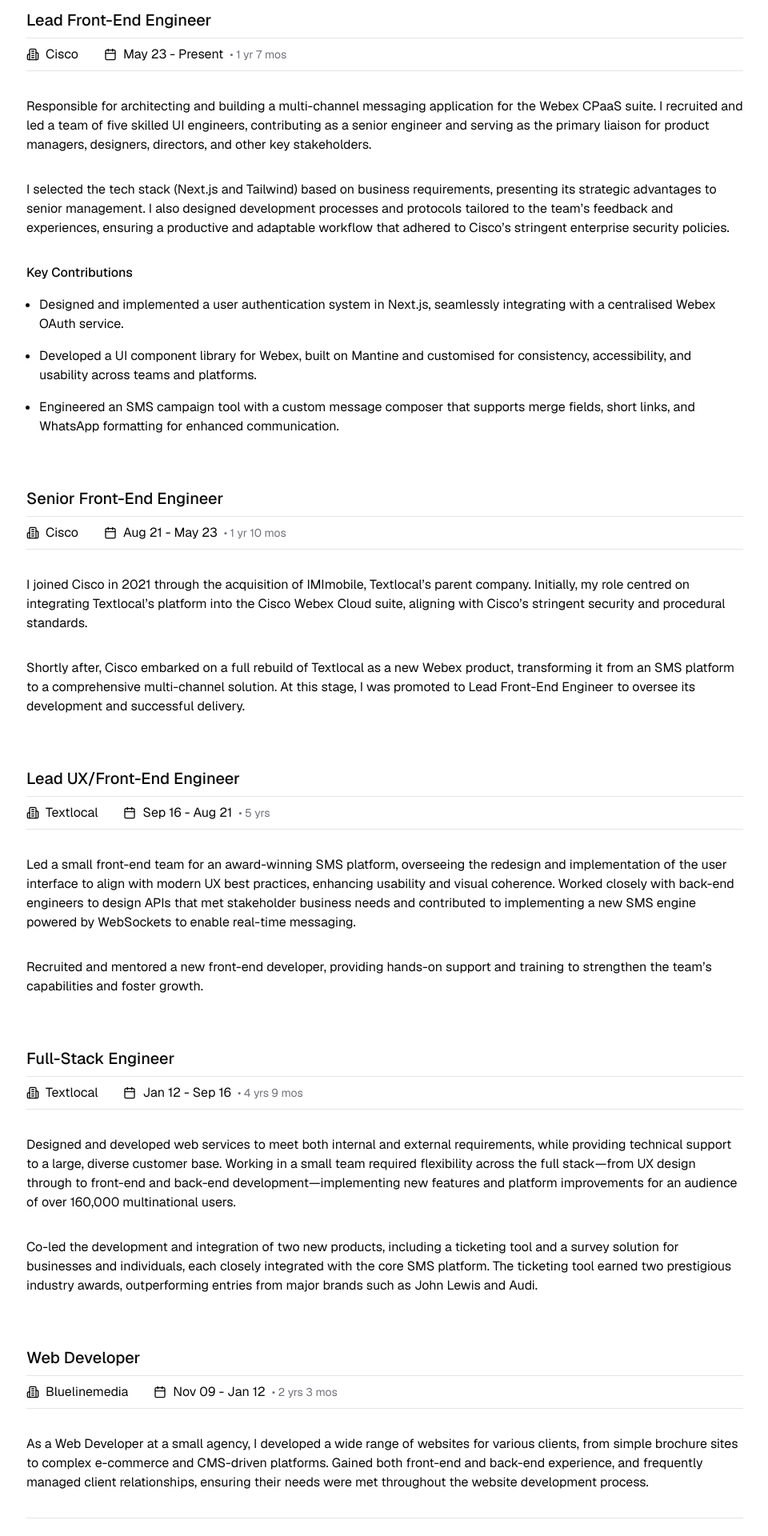
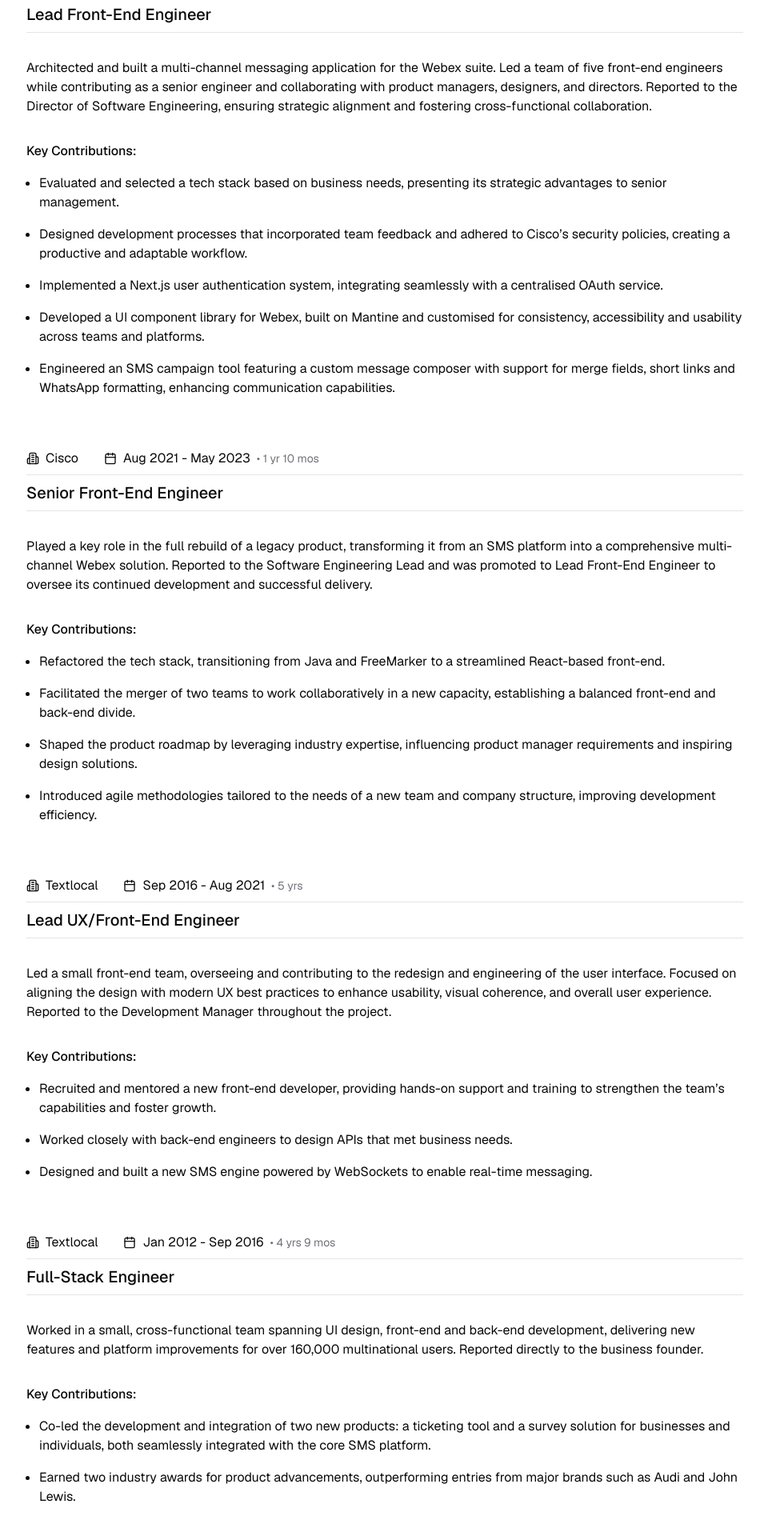
Before and after one commit to mwheelersmith/site, a Next.js app: page /resume in a window 1280 px wide. Shown: the part 820-2740 px from the top of the page at 80% size, without its empty margins (159-1119 px from the left). Built offline with nearby package versions, Linux system fonts and the light colour scheme.

Commit message:
Improvements to resume

```diff
--- a/app/layout.tsx
+++ b/app/layout.tsx
@@ -9,9 +9,9 @@
 import ThemeSwitcher from "@/components/theme-switcher";
 
 export const metadata: Metadata = {
-  title: "Miles Wheeler-Smith | UI Engineering Leader",
+  title: "Miles Wheeler-Smith | Lead Front-End Engineer",
   description:
-    "Miles is a seasoned front-end lead with over 15 years of experience developing SaaS applications.",
+    "Miles is a seasoned front-end lead with 15+ years of experience developing SaaS applications.",
 };
 
 export default function RootLayout({
--- a/app/resume/page.tsx
+++ b/app/resume/page.tsx
@@ -25,45 +25,46 @@
         <ExperienceSection>
           {/* Lead Front-End Engineer at Cisco */}
           <ExperienceHeading>
-            <ExperienceTitle>Lead Front-End Engineer</ExperienceTitle>
             <ExperienceDetails
               company="Cisco"
-              serviceDates="May 23 - Present"
-              serviceLength="1 yr 7 mos"
+              serviceDates="May 2023 - Dec 2024"
+              serviceLength="1 yr 8 mos"
             />
+            <ExperienceTitle>Lead Front-End Engineer</ExperienceTitle>
           </ExperienceHeading>
 
           <p>
-            Responsible for architecting and building a multi-channel messaging
-            application for the Webex CPaaS suite. I recruited and led a team of
-            five skilled UI engineers, contributing as a senior engineer and
-            serving as the primary liaison for product managers, designers,
-            directors, and other key stakeholders.
-          </p>
-
-          <p>
-            I selected the tech stack (Next.js and Tailwind) based on business
-            requirements, presenting its strategic advantages to senior
-            management. I also designed development processes and protocols
-            tailored to the team&rsquo;s feedback and experiences, ensuring a
-            productive and adaptable workflow that adhered to Cisco&rsquo;s
-            stringent enterprise security policies.
+            Architected and built a multi-channel messaging application for the
+            Webex suite. Led a team of five front-end engineers while
+            contributing as a senior engineer and collaborating with product
+            managers, designers, and directors. Reported to the Director of
+            Software Engineering, ensuring strategic alignment and fostering
+            cross-functional collaboration.
           </p>
 
           <ExperienceContributions>
             <ExperienceContributionsItem>
-              Designed and implemented a user authentication system in Next.js,
-              seamlessly integrating with a centralised Webex OAuth service.
+              Evaluated and selected a tech stack based on business needs,
+              presenting its strategic advantages to senior management.
+            </ExperienceContributionsItem>
+            <ExperienceContributionsItem>
+              Designed development processes that incorporated team feedback and
+              adhered to Cisco&rsquo;s security policies, creating a productive
+              and adaptable workflow.
+            </ExperienceContributionsItem>
+            <ExperienceContributionsItem>
+              Implemented a Next.js user authentication system, integrating
+              seamlessly with a centralised OAuth service.
             </ExperienceContributionsItem>
             <ExperienceContributionsItem>
               Developed a UI component library for Webex, built on Mantine and
-              customised for consistency, accessibility, and usability across
+              customised for consistency, accessibility and usability across
               teams and platforms.
             </ExperienceContributionsItem>
             <ExperienceContributionsItem>
-              Engineered an SMS campaign tool with a custom message composer
-              that supports merge fields, short links, and WhatsApp formatting
-              for enhanced communication.
+              Engineered an SMS campaign tool featuring a custom message
+              composer with support for merge fields, short links and WhatsApp
+              formatting, enhancing communication capabilities.
             </ExperienceContributionsItem>
           </ExperienceContributions>
         </ExperienceSection>
@@ -71,106 +72,129 @@
         <ExperienceSection>
           {/* Senior Front-End Engineer at Cisco */}
           <ExperienceHeading>
-            <ExperienceTitle>Senior Front-End Engineer</ExperienceTitle>
             <ExperienceDetails
               company="Cisco"
-              serviceDates="Aug 21 - May 23"
+              serviceDates="Aug 2021 - May 2023"
               serviceLength="1 yr 10 mos"
             />
+            <ExperienceTitle>Senior Front-End Engineer</ExperienceTitle>
           </ExperienceHeading>
 
           <p>
-            I joined Cisco in 2021 through the acquisition of IMImobile,
-            Textlocal&rsquo;s parent company. Initially, my role centred on
-            integrating Textlocal&rsquo;s platform into the Cisco Webex Cloud
-            suite, aligning with Cisco&rsquo;s stringent security and procedural
-            standards.
+            Played a key role in the full rebuild of a legacy product,
+            transforming it from an SMS platform into a comprehensive
+            multi-channel Webex solution. Reported to the Software Engineering
+            Lead and was promoted to Lead Front-End Engineer to oversee its
+            continued development and successful delivery.
           </p>
 
-          <p>
-            Shortly after, Cisco embarked on a full rebuild of Textlocal as a
-            new Webex product, transforming it from an SMS platform to a
-            comprehensive multi-channel solution. At this stage, I was promoted
-            to Lead Front-End Engineer to oversee its development and successful
-            delivery.
-          </p>
+          <ExperienceContributions>
+            <ExperienceContributionsItem>
+              Refactored the tech stack, transitioning from Java and FreeMarker
+              to a streamlined React-based front-end.
+            </ExperienceContributionsItem>
+            <ExperienceContributionsItem>
+              Facilitated the merger of two teams to work collaboratively in a
+              new capacity, establishing a balanced front-end and back-end
+              divide.
+            </ExperienceContributionsItem>
+            <ExperienceContributionsItem>
+              Shaped the product roadmap by leveraging industry expertise,
+              influencing product manager requirements and inspiring design
+              solutions.
+            </ExperienceContributionsItem>
+            <ExperienceContributionsItem>
+              Introduced agile methodologies tailored to the needs of a new team
+              and company structure, improving development efficiency.
+            </ExperienceContributionsItem>
+          </ExperienceContributions>
         </ExperienceSection>
 
         <ExperienceSection>
           {/* Lead UX/Front-End Engineer at Textlocal */}
           <ExperienceHeading>
-            <ExperienceTitle>Lead UX/Front-End Engineer</ExperienceTitle>
             <ExperienceDetails
               company="Textlocal"
-              serviceDates="Sep 16 - Aug 21"
+              serviceDates="Sep 2016 - Aug 2021"
               serviceLength="5 yrs"
             />
+            <ExperienceTitle>Lead UX/Front-End Engineer</ExperienceTitle>
           </ExperienceHeading>
 
           <p>
-            Led a small front-end team for an award-winning SMS platform,
-            overseeing the redesign and implementation of the user interface to
-            align with modern UX best practices, enhancing usability and visual
-            coherence. Worked closely with back-end engineers to design APIs
-            that met stakeholder business needs and contributed to implementing
-            a new SMS engine powered by WebSockets to enable real-time
-            messaging.
+            Led a small front-end team, overseeing and contributing to the
+            redesign and engineering of the user interface. Focused on aligning
+            the design with modern UX best practices to enhance usability,
+            visual coherence, and overall user experience. Reported to the
+            Development Manager throughout the project.
           </p>
 
-          <p>
-            Recruited and mentored a new front-end developer, providing hands-on
-            support and training to strengthen the team&rsquo;s capabilities and
-            foster growth.
-          </p>
+          <ExperienceContributions>
+            <ExperienceContributionsItem>
+              Recruited and mentored a new front-end developer, providing
+              hands-on support and training to strengthen the team&rsquo;s
+              capabilities and foster growth.
+            </ExperienceContributionsItem>
+            <ExperienceContributionsItem>
+              Worked closely with back-end engineers to design APIs that met
+              business needs.
+            </ExperienceContributionsItem>
+            <ExperienceContributionsItem>
+              Designed and built a new SMS engine powered by WebSockets to
+              enable real-time messaging.
+            </ExperienceContributionsItem>
+          </ExperienceContributions>
         </ExperienceSection>
 
         <ExperienceSection>
           {/* Full-Stack Engineer at Textlocal */}
           <ExperienceHeading>
-            <ExperienceTitle>Full-Stack Engineer</ExperienceTitle>
             <ExperienceDetails
               company="Textlocal"
-              serviceDates="Jan 12 - Sep 16"
+              serviceDates="Jan 2012 - Sep 2016"
               serviceLength="4 yrs 9 mos"
             />
+            <ExperienceTitle>Full-Stack Engineer</ExperienceTitle>
           </ExperienceHeading>
 
           <p>
-            Designed and developed web services to meet both internal and
-            external requirements, while providing technical support to a large,
-            diverse customer base. Working in a small team required flexibility
-            across the full stack—from UX design through to front-end and
-            back-end development—implementing new features and platform
-            improvements for an audience of over 160,000 multinational users.
+            Worked in a small, cross-functional team spanning UI design,
+            front-end and back-end development, delivering new features and
+            platform improvements for over 160,000 multinational users. Reported
+            directly to the business founder.
           </p>
 
-          <p>
-            Co-led the development and integration of two new products,
-            including a ticketing tool and a survey solution for businesses and
-            individuals, each closely integrated with the core SMS platform. The
-            ticketing tool earned two prestigious industry awards, outperforming
-            entries from major brands such as John Lewis and Audi.
-          </p>
+          <ExperienceContributions>
+            <ExperienceContributionsItem>
+              Co-led the development and integration of two new products: a
+              ticketing tool and a survey solution for businesses and
+              individuals, both seamlessly integrated with the core SMS
+              platform.
+            </ExperienceContributionsItem>
+            <ExperienceContributionsItem>
+              Earned two industry awards for product advancements, outperforming
+              entries from major brands such as Audi and John Lewis.
+            </ExperienceContributionsItem>
+          </ExperienceContributions>
         </ExperienceSection>
 
         <ExperienceSection>
           {/* Web Developer at Bluelinemedia */}
           <ExperienceHeading>
-            <ExperienceTitle>Web Developer</ExperienceTitle>
             <ExperienceDetails
               company="Bluelinemedia"
-              serviceDates="Nov 09 - Jan 12"
+              serviceDates="Nov 2009 - Jan 2012"
               serviceLength="2 yrs 3 mos"
             />
+            <ExperienceTitle>Web Developer</ExperienceTitle>
           </ExperienceHeading>
 
           <p>
-            As a Web Developer at a small agency, I developed a wide range of
-            websites for various clients, from simple brochure sites to complex
-            e-commerce and CMS-driven platforms. Gained both front-end and
-            back-end experience, and frequently managed client relationships,
-            ensuring their needs were met throughout the website development
-            process.
+            Developed a diverse range of websites for clients at a small web
+            agency, including brochure sites, e-commerce platforms and
+            CMS-driven solutions. Gained hands-on experience in front-end and
+            back-end development while managing client relationships to ensure
+            their needs were met throughout the process.
           </p>
         </ExperienceSection>
       </Experience>
--- a/components/resume/experience/contributions.tsx
+++ b/components/resume/experience/contributions.tsx
@@ -3,7 +3,7 @@
 export function ExperienceContributions({ children }: { children: ReactNode }) {
   return (
     <div className="flex flex-col gap-4">
-      <p className="font-medium">Key Contributions</p>
+      <p className="font-medium">Key Contributions:</p>
       <ul className="ms-4 flex list-outside list-disc flex-col gap-4">
         {children}
       </ul>
--- a/components/resume/experience/details.tsx
+++ b/components/resume/experience/details.tsx
@@ -10,7 +10,7 @@
   serviceLength: string;
 }) {
   return (
-    <div className="flex gap-8 border-b border-zinc-200 pb-2 dark:border-zinc-600">
+    <div className="mb-2 flex gap-8 border-b border-zinc-200 pb-2 dark:border-zinc-600">
       <p className="flex items-center gap-2">
         <Building2 size={16} />
         {company}
--- a/components/resume/experience/title.tsx
+++ b/components/resume/experience/title.tsx
@@ -2,7 +2,7 @@
 
 export function ExperienceTitle({ children }: { children: ReactNode }) {
   return (
-    <h3 className="mb-2 border-b border-zinc-200 pb-2 text-xl font-medium dark:border-zinc-600">
+    <h3 className="border-b border-zinc-200 pb-2 text-xl font-medium dark:border-zinc-600">
       {children}
     </h3>
   );
--- a/components/resume/skills.tsx
+++ b/components/resume/skills.tsx
@@ -8,9 +8,8 @@
         <li className="font-medium">React</li>
         <li className="font-medium">Next.js</li>
         <li className="font-medium">Node.js</li>
-        <li className="font-medium">CSS</li>
-        <li className="font-medium">Tailwind</li>
-        <li className="font-medium">RESTful</li>
+        <li className="font-medium">CSS &amp; Tailwind</li>
+        <li className="font-medium">RESTful APIs</li>
         <li className="font-medium">Figma</li>
         <li className="font-medium">Accessibility</li>
       </ul>
```
Also changed, not shown: components/resume/summary.tsx (+4 -7 lines).
